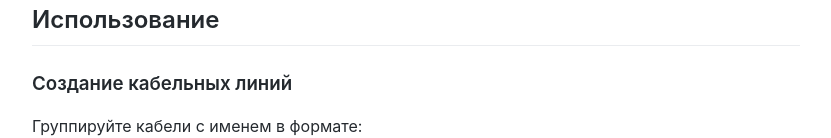
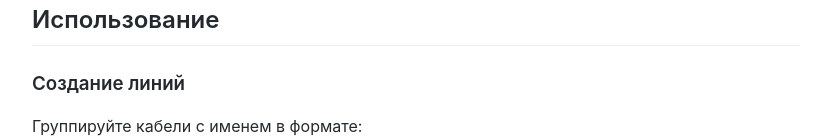
Before and after one commit to lvm444/skpelectrics-page, a plain HTML site: page index.html in a window 1280 px wide. Shown: the part 815-953 px from the top of the page, without its empty margins (224-1055 px from the left). Drawn offline with Linux system fonts and the light colour scheme.

Commit message:
Update index.html

```diff
--- a/index.html
+++ b/index.html
@@ -143,7 +143,7 @@
 
     <h2>Использование</h2>
 
-    <h3>Создание кабельных линий</h3>
+    <h3>Создание линий</h3>
     <p>Группируйте кабели с именем в формате:</p>
 
     <pre><code>&lt;Код&gt;-&lt;Тип&gt;-&lt;Помещение&gt; Описание
```
